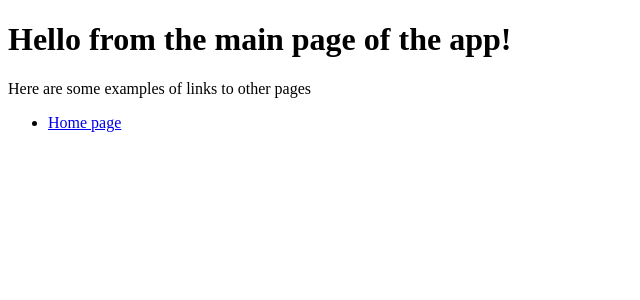
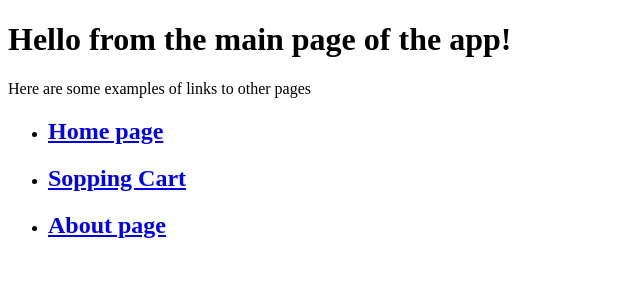
Before and after one commit to khalyruot/odin-shopping-cart, a React (Vite) app: page / in a window 1280 px wide. Shown: the top 300 px of the page, without its empty margins (0-640 px from the left). Built offline with nearby package versions, Linux system fonts and the light colour scheme.

Commit message:
add link on Home

```diff
--- a/src/Aboutpage.jsx
+++ b/src/Aboutpage.jsx
@@ -1,3 +1,5 @@
+import { Link } from "react-router-dom";
+
 const Aboutpage = () => {
     return(
         <div>
--- a/src/App.jsx
+++ b/src/App.jsx
@@ -8,7 +8,13 @@ const App = () => {
       <nav>
         <ul>
           <li>
-            <Link to="home">Home page</Link>
+            <h1><Link to="home">Home page</Link></h1>
+          </li>
+          <li>
+            <h1><Link to="home/shoppingcart">Sopping Cart</Link></h1>
+          </li>
+          <li>
+            <h1><Link to="home/aboutpage">About page</Link></h1>
           </li>
         </ul>
       </nav>
--- a/src/Home.jsx
+++ b/src/Home.jsx
@@ -1,10 +1,12 @@
 import { Outlet } from "react-router-dom";
+import { Link } from "react-router-dom";
 
 const Home = () => {
   return (
     <div>
       <h1>Hello from Home page!</h1>
       <p>So, how are you?</p>
+      <Link to="/">Click here to go back Home</Link>
       <Outlet />
     </div>
   );
--- a/src/ShoppingCart.jsx
+++ b/src/ShoppingCart.jsx
@@ -1,3 +1,5 @@
+import { Link } from "react-router-dom";
+
 const ShoppingCart = () => {
     return(
         <div>
```
